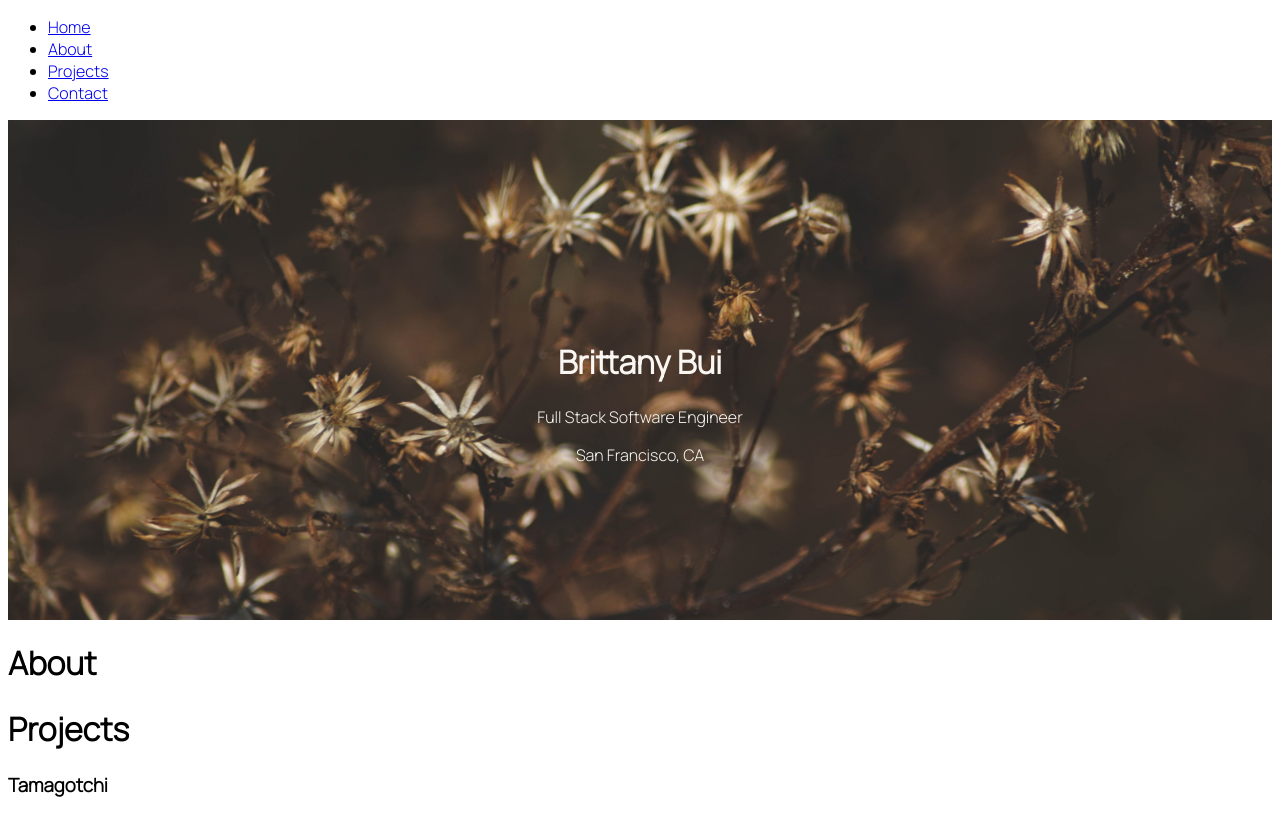
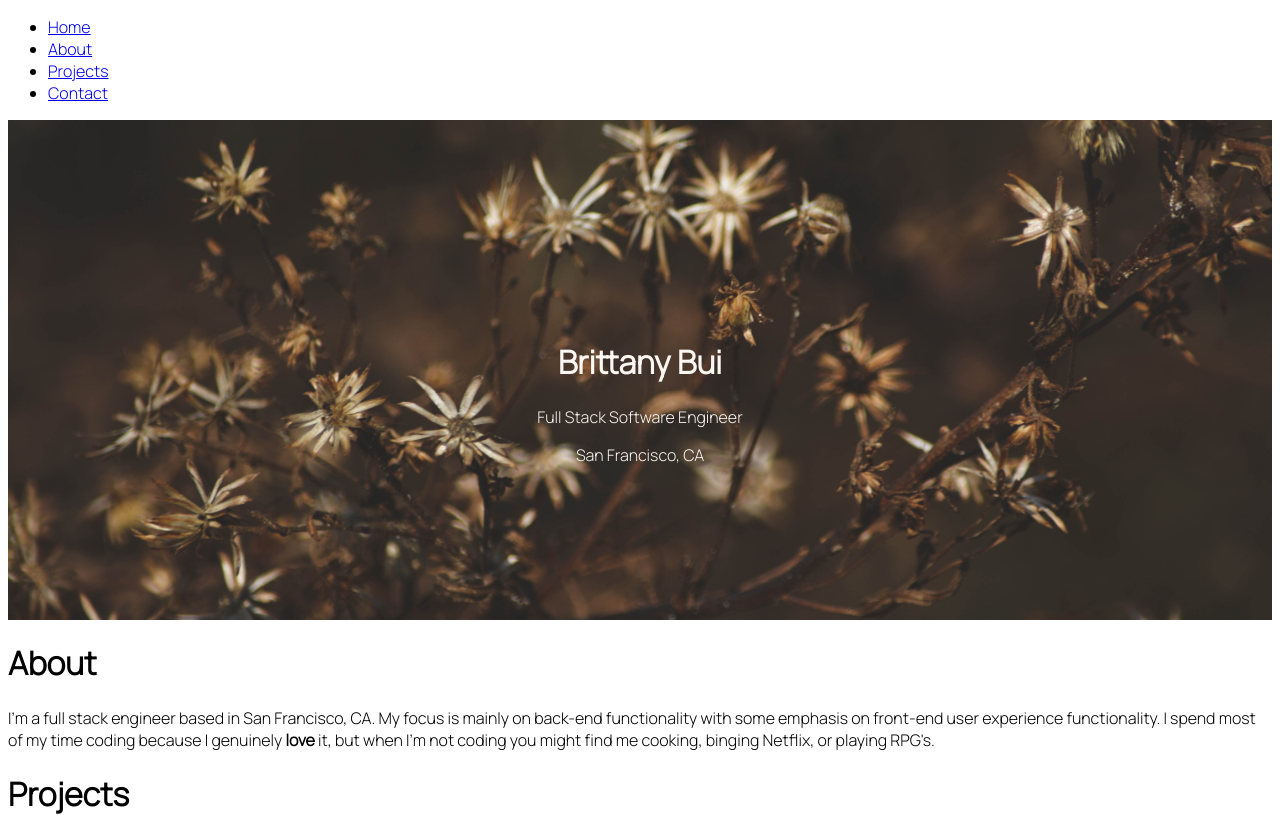
Before and after one commit to BrittanyMBui/portfolio-in-react, a React (Create React App) app: page / in a window 1280 px wide. Shown: the top 816 px of the page. Built offline with nearby package versions, Linux system fonts and the light colour scheme.

Commit message:
Adds short bio in the About section

```diff
--- a/src/components/About.js
+++ b/src/components/About.js
@@ -4,6 +4,7 @@ return (
     <div id="about">
         <h1>About</h1>
         <p>
+            I'm a full stack engineer based in San Francisco, CA. My focus is mainly on back-end functionality with some emphasis on front-end user experience functionality. I spend most of my time coding because I genuinely <strong>love</strong> it, but when I'm not coding you might find me cooking, binging Netflix, or playing RPG's.
         </p>
     </div>
     );
```
